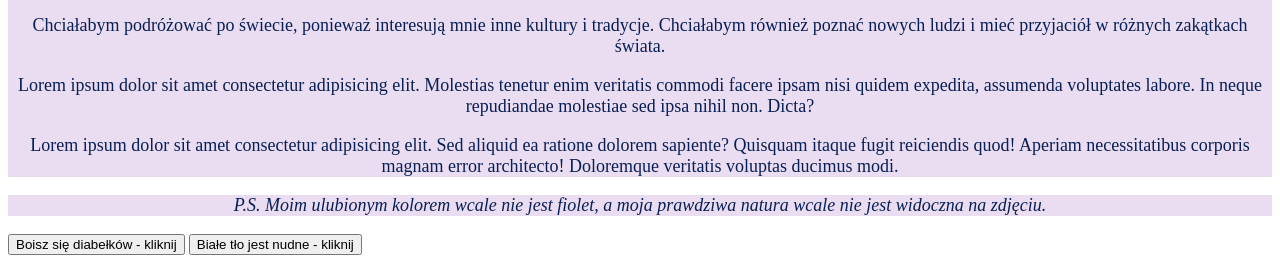
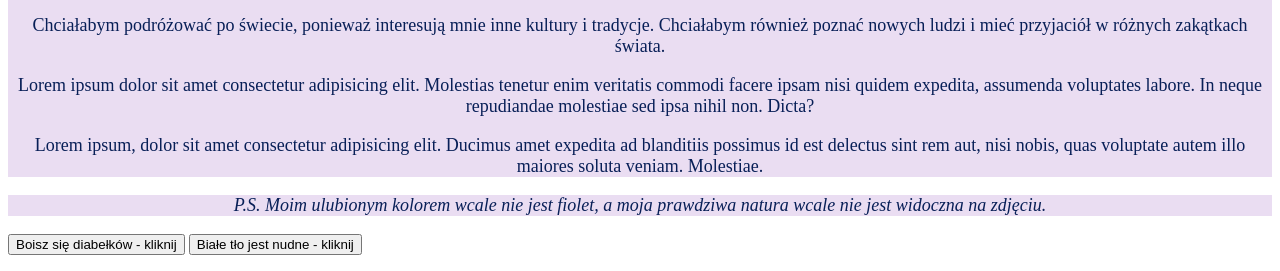
Before and after one commit to KamilaPyrda/homepage1, a plain HTML site: page index.html in a window 1280 px wide. Shown: the part 797-1068 px from the top of the page. Drawn offline with Linux system fonts and the light colour scheme.

Commit message:
New test in a patagraph

```diff
--- a/index.html
+++ b/index.html
@@ -43,7 +43,7 @@
         </p>
          <p>Lorem ipsum dolor sit amet consectetur adipisicing elit. Molestias tenetur enim veritatis commodi facere ipsam nisi quidem expedita, assumenda voluptates labore. In neque repudiandae molestiae sed ipsa nihil non. Dicta?
         </p>
-        <p>Lorem ipsum dolor sit amet consectetur adipisicing elit. Sed aliquid ea ratione dolorem sapiente? Quisquam itaque fugit reiciendis quod! Aperiam necessitatibus corporis magnam error architecto! Doloremque veritatis voluptas ducimus modi.
+        <p>Lorem ipsum, dolor sit amet consectetur adipisicing elit. Ducimus amet expedita ad blanditiis possimus id est delectus sint rem aut, nisi nobis, quas voluptate autem illo maiores soluta veniam. Molestiae.
         </p>
     </div>
 
```
